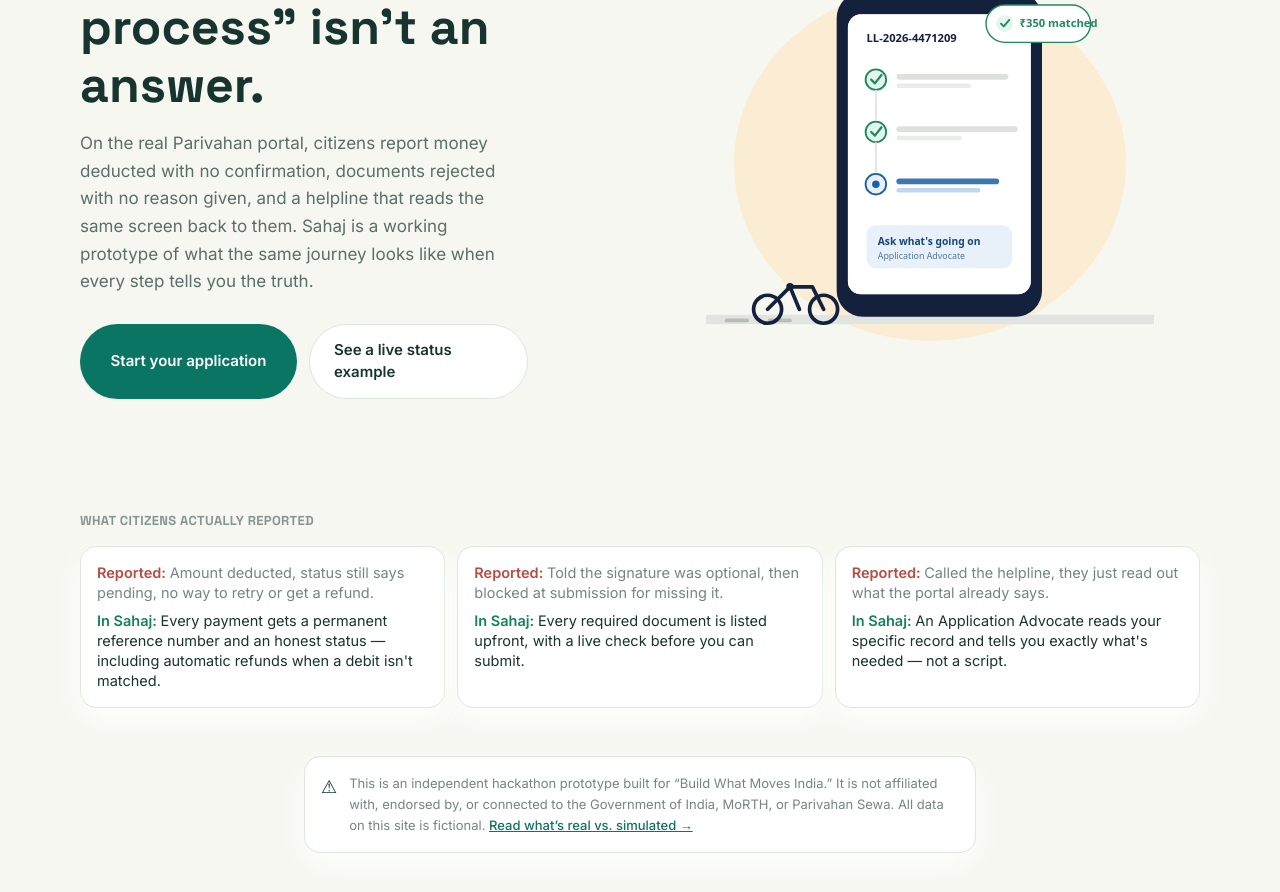
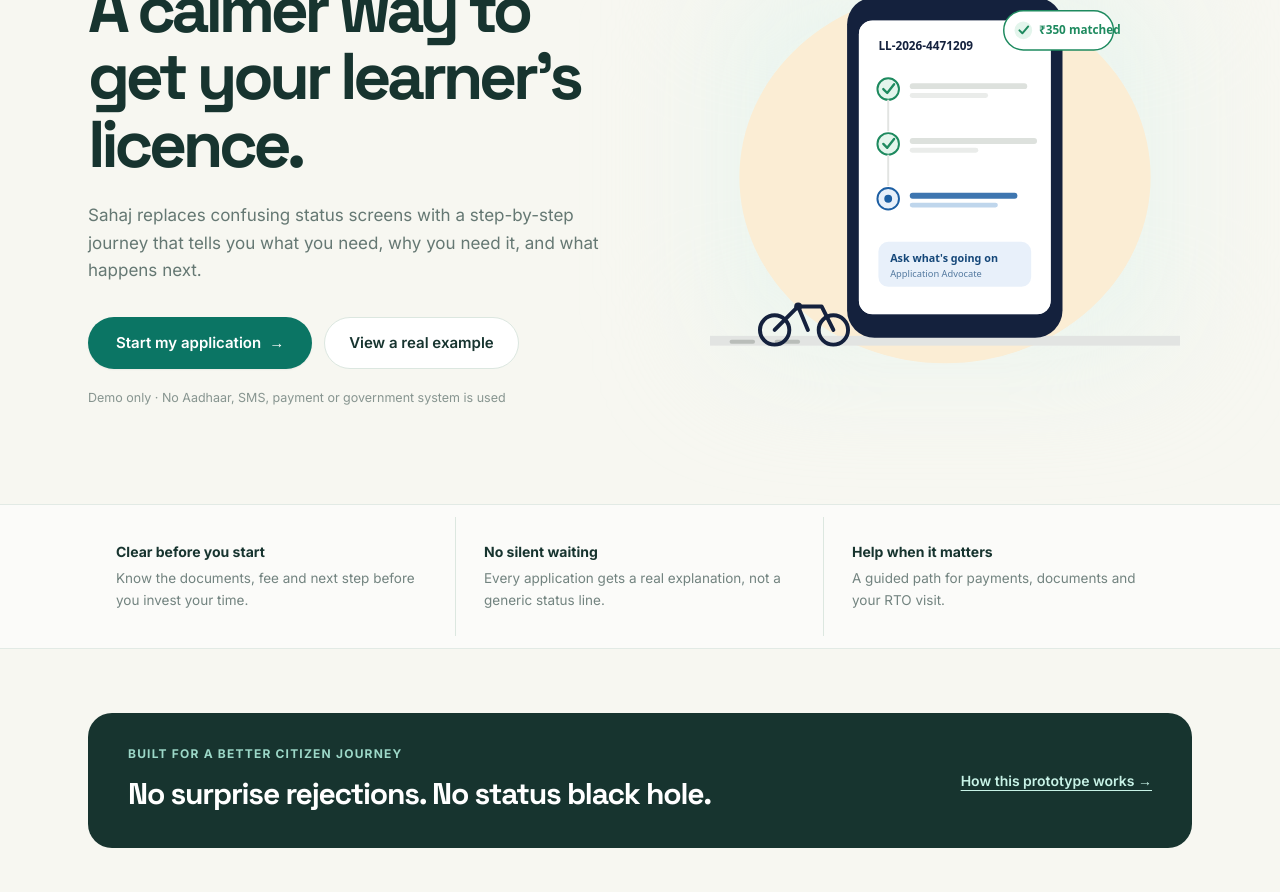
Before and after one commit to NavjotSingh-cpu/sehaj2, a Next.js app: page / in a window 1280 px wide. Shown: the part 220-1112 px from the top of the page. Built offline with nearby package versions, Linux system fonts and the light colour scheme.

Commit message:
Redesign home with clear trustworthy hierarchy

```diff
--- a/app/page.tsx
+++ b/app/page.tsx
@@ -2,88 +2,28 @@
 import { TopBar } from "@/components/TopBar";
 import { HeroMark } from "@/components/illustrations/HeroMark";
 
-const ROWS = [
-  {
-    q: "Amount deducted, status still says pending, no way to retry or get a refund.",
-    fix: "Every payment gets a permanent reference number and an honest status — including automatic refunds when a debit isn't matched.",
-  },
-  {
-    q: "Told the signature was optional, then blocked at submission for missing it.",
-    fix: "Every required document is listed upfront, with a live check before you can submit.",
-  },
-  {
-    q: "Called the helpline, they just read out what the portal already says.",
-    fix: "An Application Advocate reads your specific record and tells you exactly what's needed — not a script.",
-  },
+const PROMISES = [
+  ["Clear before you start", "Know the documents, fee and next step before you invest your time."],
+  ["No silent waiting", "Every application gets a real explanation, not a generic status line."],
+  ["Help when it matters", "A guided path for payments, documents and your RTO visit."],
 ];
 
 export default function Home() {
   return (
-    <main className="min-h-dvh">
+    <main className="min-h-dvh overflow-hidden">
       <TopBar />
-
-      <section className="mx-auto max-w-6xl px-4 pb-10 pt-10 lg:grid lg:grid-cols-2 lg:items-center lg:gap-10 lg:pb-16 lg:pt-16">
-        <div>
-          <p className="mb-3 font-mono text-[13px] font-semibold uppercase tracking-wider text-trust">
-            Learner&rsquo;s Licence, reimagined
-          </p>
-          <h1 className="font-display text-[34px] font-bold leading-[1.15] text-ink sm:text-[42px] lg:text-[50px]">
-            &ldquo;Application under process&rdquo; isn&rsquo;t an answer.
-          </h1>
-          <p className="mt-4 max-w-md text-[16px] leading-relaxed text-ink/70 lg:text-[17px]">
-            On the real Parivahan portal, citizens report money deducted with no confirmation,
-            documents rejected with no reason given, and a helpline that reads the same screen
-            back to them. Sahaj is a working prototype of what the same journey looks like when
-            every step tells you the truth.
-          </p>
-          <div className="mt-7 flex flex-col gap-3 sm:flex-row lg:max-w-md">
-            <Link href="/login" className="btn-primary w-full sm:flex-1">
-              Start your application
-            </Link>
-            <Link href="/status/LL-2026-4471209" className="btn-secondary w-full sm:flex-1">
-              See a live status example
-            </Link>
-          </div>
+      <section className="relative mx-auto max-w-6xl px-4 pb-16 pt-12 sm:px-6 lg:grid lg:grid-cols-[1.05fr_.95fr] lg:items-center lg:gap-16 lg:pb-24 lg:pt-20">
+        <div className="relative z-10">
+          <p className="mb-5 inline-flex items-center gap-2 rounded-full bg-trust-light px-3 py-1.5 text-[12px] font-bold tracking-wide text-trust"><span className="h-1.5 w-1.5 rounded-full bg-trust" /> LEARNER’S LICENCE, MADE CLEAR</p>
+          <h1 className="max-w-xl font-display text-[42px] font-bold leading-[1.02] tracking-[-0.065em] text-ink sm:text-[58px] lg:text-[66px]">A calmer way to get your learner’s licence.</h1>
+          <p className="mt-6 max-w-lg text-[17px] leading-relaxed text-ink/65">Sahaj replaces confusing status screens with a step-by-step journey that tells you what you need, why you need it, and what happens next.</p>
+          <div className="mt-8 flex flex-col gap-3 sm:flex-row"><Link href="/login" className="btn-primary px-7">Start my application <span aria-hidden className="ml-2">→</span></Link><Link href="/status/LL-2026-4471209" className="btn-secondary">View a real example</Link></div>
+          <p className="mt-5 text-[12.5px] text-ink/50">Demo only · No Aadhaar, SMS, payment or government system is used</p>
         </div>
-
-        <HeroMark className="mx-auto mt-10 hidden w-full max-w-md sm:block lg:mt-0" />
+        <div className="relative mt-12 lg:mt-0"><div className="absolute inset-8 rounded-[40px] bg-trust-light/80 blur-3xl" /><HeroMark className="relative mx-auto w-full max-w-[470px]" /></div>
       </section>
-
-      <section className="mx-auto max-w-6xl px-4 py-8 lg:py-12">
-        <h2 className="mb-1 text-[13px] font-semibold uppercase tracking-wide text-ink/50">
-          What citizens actually reported
-        </h2>
-        <div className="mt-4 grid gap-3 md:grid-cols-3">
-          {ROWS.map((row) => (
-            <div key={row.q} className="card p-4">
-              <p className="text-[14.5px] leading-snug text-ink/60">
-                <span className="font-semibold text-stop">Reported: </span>
-                {row.q}
-              </p>
-              <p className="mt-2 text-[14.5px] leading-snug text-ink">
-                <span className="font-semibold text-go">In Sahaj: </span>
-                {row.fix}
-              </p>
-            </div>
-          ))}
-        </div>
-      </section>
-
-      <section className="mx-auto max-w-6xl px-4 pb-16">
-        <div className="card mx-auto flex max-w-2xl items-start gap-3 p-4">
-          <span aria-hidden className="text-lg">
-            ⚠
-          </span>
-          <p className="text-[13px] leading-relaxed text-ink/60">
-            This is an independent hackathon prototype built for &ldquo;Build What Moves India.&rdquo; It is
-            not affiliated with, endorsed by, or connected to the Government of India, MoRTH, or Parivahan
-            Sewa. All data on this site is fictional.{" "}
-            <Link href="/about-this-build" className="font-medium text-trust underline">
-              Read what&rsquo;s real vs. simulated →
-            </Link>
-          </p>
-        </div>
-      </section>
+      <section className="border-y border-line/80 bg-white/60"><div className="mx-auto grid max-w-6xl gap-0 px-4 py-3 sm:grid-cols-3 sm:px-6">{PROMISES.map(([title, detail], index) => <div key={title} className={"px-2 py-6 sm:px-7 " + (index < 2 ? "sm:border-r sm:border-line" : "")}><p className="text-[14px] font-bold text-ink">{title}</p><p className="mt-1.5 max-w-xs text-[13.5px] leading-relaxed text-ink/60">{detail}</p></div>)}</div></section>
+      <section className="mx-auto max-w-6xl px-4 py-12 sm:px-6 sm:py-16"><div className="rounded-3xl bg-ink px-6 py-8 text-white sm:flex sm:items-center sm:justify-between sm:px-10"><div><p className="text-[12px] font-bold tracking-widest text-[#9CD8C8]">BUILT FOR A BETTER CITIZEN JOURNEY</p><h2 className="mt-2 font-display text-[25px] font-bold tracking-[-0.04em] sm:text-[30px]">No surprise rejections. No status black hole.</h2></div><Link href="/about-this-build" className="mt-5 inline-flex text-[14px] font-semibold text-[#C7F2E6] underline underline-offset-4 sm:mt-0">How this prototype works →</Link></div></section>
     </main>
   );
 }
```
